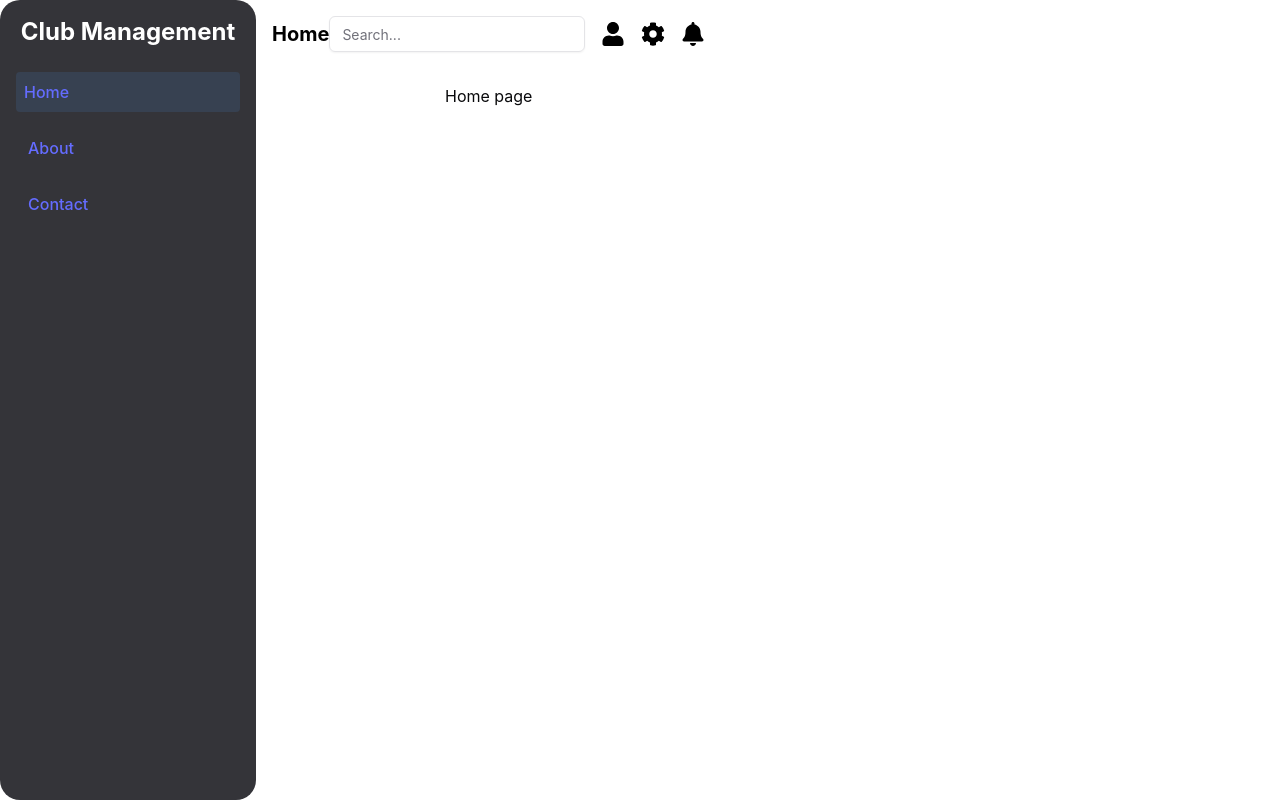
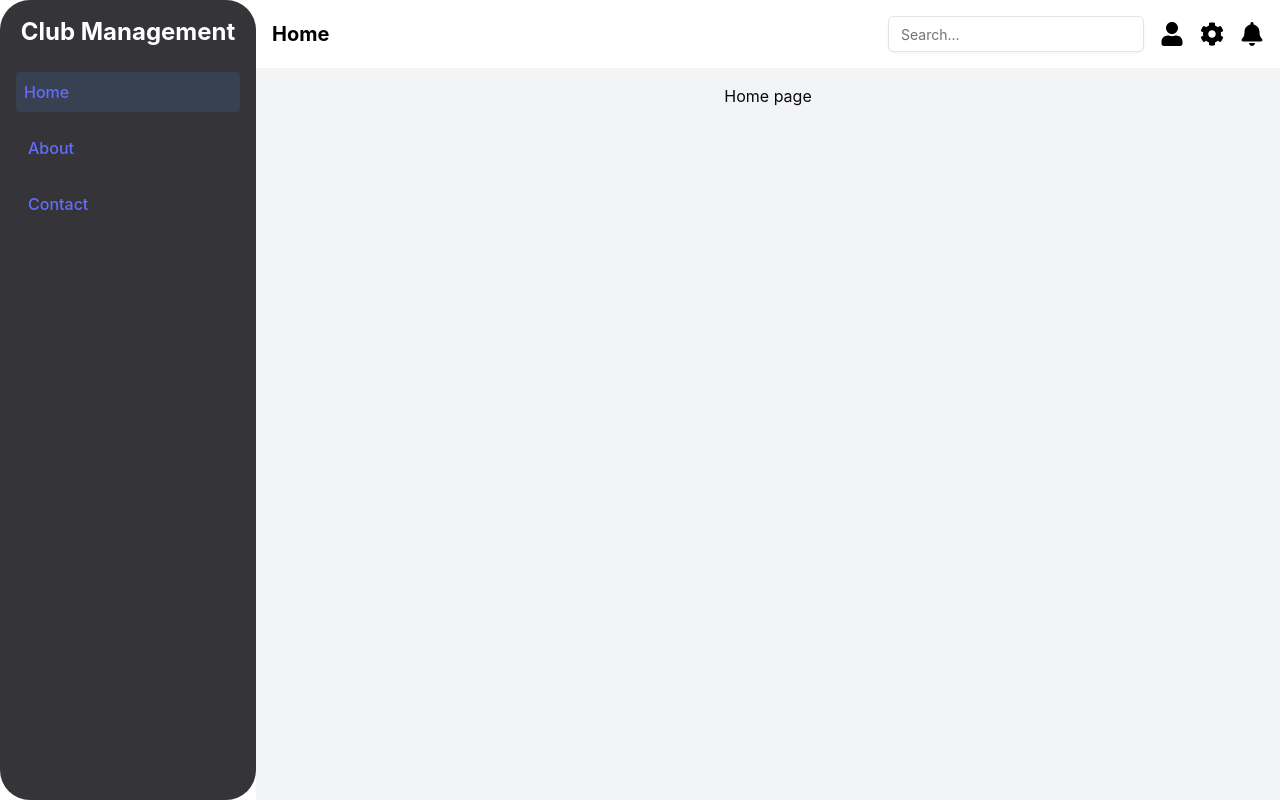
Before and after one commit to swathysukumaran/HRMC, a React (Vite) app in the folder front-end/: page / in a window 1280 px wide. Built offline with nearby package versions, Linux system fonts and the light colour scheme.

Commit message:
Fix : not taking full screen width

```diff
--- a/front-end/src/App.css
+++ b/front-end/src/App.css
@@ -1,5 +1,5 @@
 #root {
-
+  width:100%;
   text-align: center;
 }
 
--- a/front-end/src/app-components/shared/Layout.tsx
+++ b/front-end/src/app-components/shared/Layout.tsx
@@ -10,9 +10,9 @@ const Layout = ({ children }: LayoutProps) => {
   return (
     <div className="flex h-screen w-full">
       <Sidebar />
-      <div className="flex flex-col flex-grow bg-white">
+      <div className="flex flex-col flex-grow">
         <TopBar />
-        <main className="flex-grow p-4">{children}</main>
+        <main className="flex-grow p-4 bg-gray-100 w-full">{children}</main>
       </div>
     </div>
   );
--- a/front-end/src/app-components/shared/Sidebar.tsx
+++ b/front-end/src/app-components/shared/Sidebar.tsx
@@ -9,7 +9,7 @@ import {
 
 const Sidebar = () => {
   return (
-    <nav className="w-64 h-screen bg-[#343439] text-white flex-shrink-0 rounded-[20px]">
+    <nav className="w-64 h-screen bg-[#343439] text-white flex-shrink-0 rounded-[30px]">
       <div className="p-4">
         <h2 className="text-2xl font-bold mb-6">Club Management</h2>
         <NavigationMenu>
```
